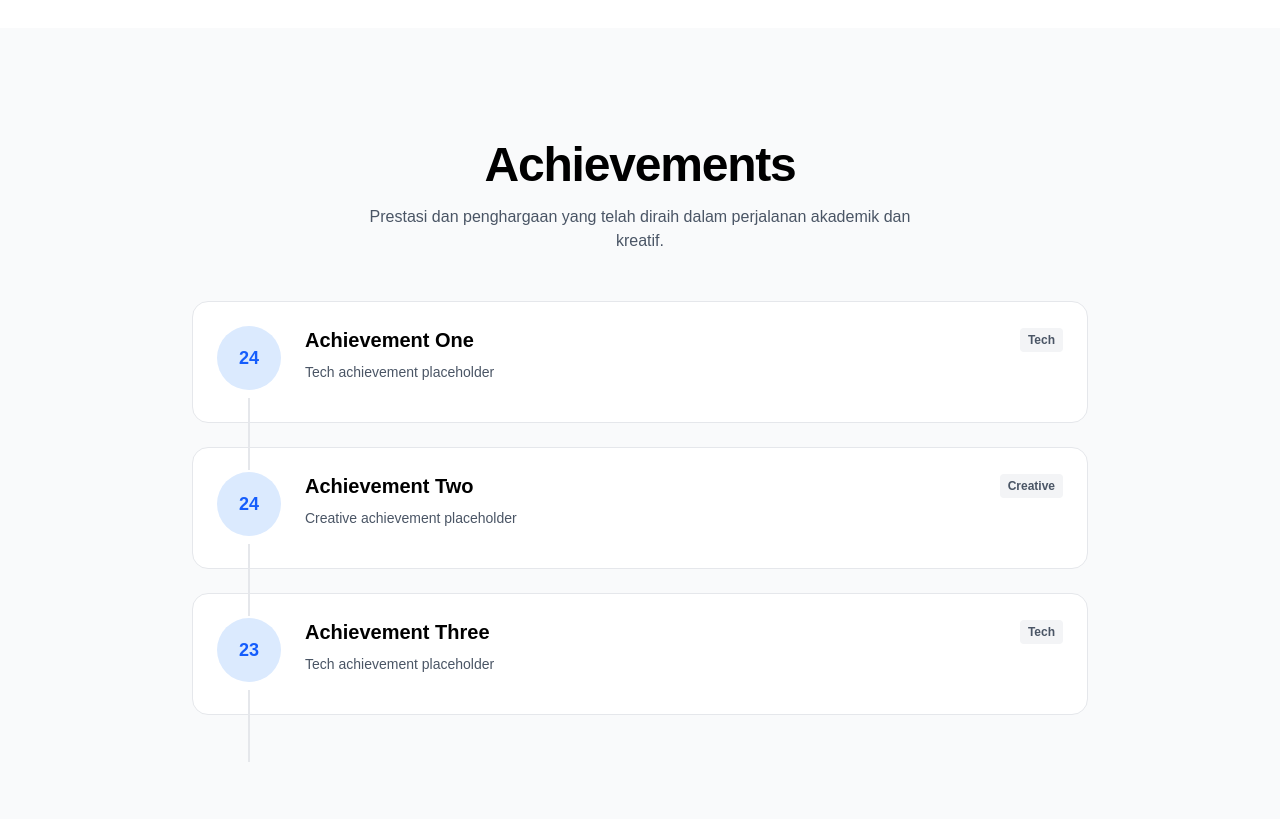
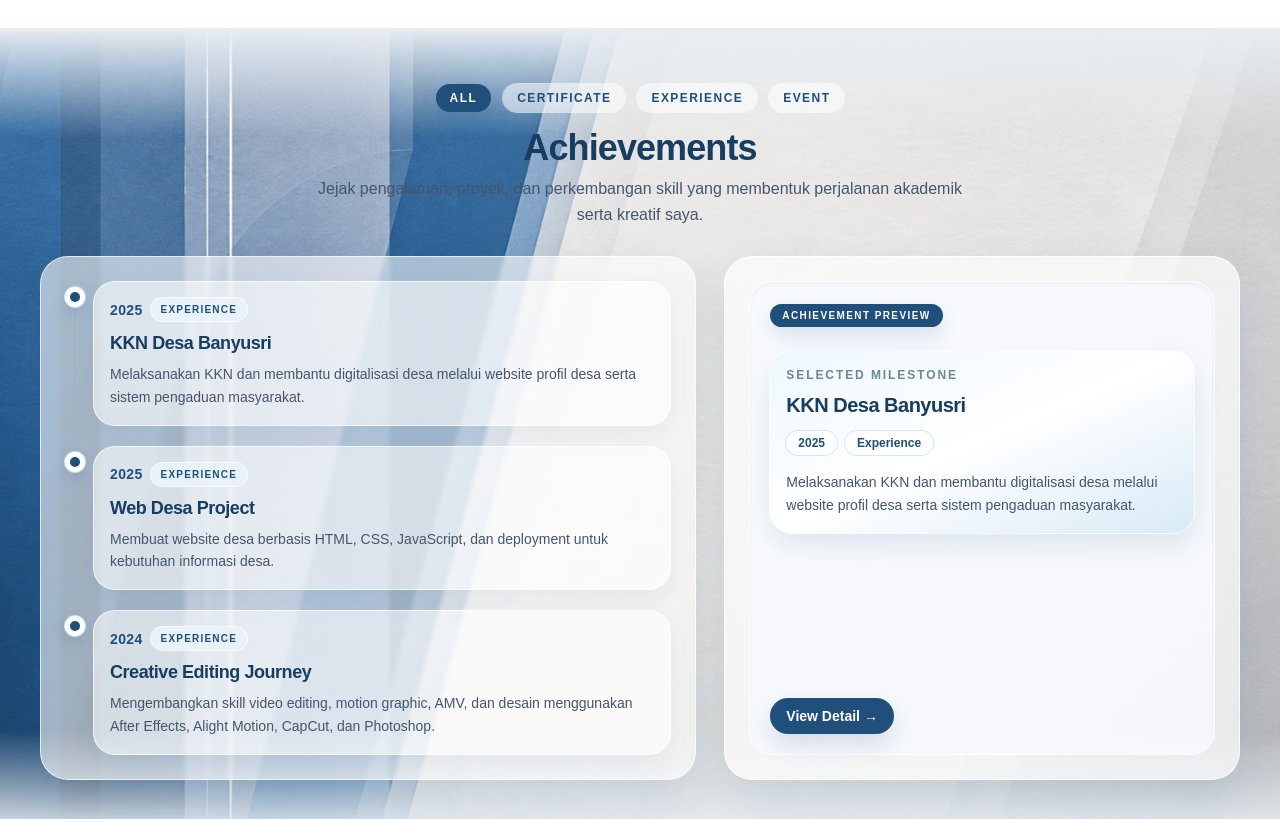
Before and after one commit to Abduldinata/hiyosashii-portfolio, a Next.js app: page / in a window 1280 px wide. Shown: the part 2260-3079 px from the top of the page. Built offline with nearby package versions, Linux system fonts and the light colour scheme.

Commit message:
update achievement section layout

```diff
--- a/src/components/sections/AchievementSection.jsx
+++ b/src/components/sections/AchievementSection.jsx
@@ -1,47 +1,158 @@
-import React from 'react';
-import { achievementsData } from '../../data/achievements';
+import React from "react";
+
+const filters = ["All", "Certificate", "Experience", "Event"];
+
+const milestones = [
+  {
+    year: "2025",
+    title: "KKN Desa Banyusri",
+    category: "Experience",
+    description:
+      "Melaksanakan KKN dan membantu digitalisasi desa melalui website profil desa serta sistem pengaduan masyarakat.",
+  },
+  {
+    year: "2025",
+    title: "Web Desa Project",
+    category: "Experience",
+    description:
+      "Membuat website desa berbasis HTML, CSS, JavaScript, dan deployment untuk kebutuhan informasi desa.",
+  },
+  {
+    year: "2024",
+    title: "Creative Editing Journey",
+    category: "Experience",
+    description:
+      "Mengembangkan skill video editing, motion graphic, AMV, dan desain menggunakan After Effects, Alight Motion, CapCut, dan Photoshop.",
+  },
+];
 
 export default function AchievementSection() {
+  const selectedMilestone = milestones[0];
+
   return (
     <section
       id="achievement"
-      className="min-h-screen w-full flex flex-col justify-center items-center px-6 py-20 bg-gray-50 dark:bg-zinc-950 text-black dark:text-white"
+      className="relative flex min-h-[calc(100vh-88px)] w-full items-center justify-center overflow-hidden px-4 py-14 text-slate-900 sm:px-6 lg:px-8"
     >
-      <div className="max-w-4xl w-full space-y-12">
-        <div className="text-center space-y-4">
-          <h2 className="text-3xl md:text-5xl font-bold tracking-tight">Achievements</h2>
-          <p className="text-gray-600 dark:text-zinc-400 max-w-xl mx-auto">
-            Prestasi dan penghargaan yang telah diraih dalam perjalanan akademik dan kreatif.
+      {/* Background image */}
+      <img
+        src="/assets/backgrounds/bg-achievement.png"
+        alt=""
+        aria-hidden="true"
+        className="absolute inset-0 z-0 h-full w-full object-cover"
+      />
+
+      {/* Readability overlay */}
+      <div className="absolute inset-0 z-[1] bg-white/10 pointer-events-none" />
+
+      {/* Top fade from Portfolio */}
+      <div className="absolute left-0 right-0 top-0 z-[2] h-[110px] bg-gradient-to-b from-[#e7edf2] to-transparent pointer-events-none" />
+
+      {/* Bottom fade to Contact */}
+      <div className="absolute bottom-0 left-0 right-0 z-[2] h-[105px] bg-gradient-to-b from-transparent to-[#e7edf2] pointer-events-none" />
+
+      <div className="relative z-10 mx-auto w-full max-w-[1200px]">
+        <div className="mb-7 text-center">
+          <div className="mb-4 flex flex-wrap items-center justify-center gap-2 sm:gap-3">
+            {filters.map((filter) => {
+              const isActive = filter === "All";
+
+              return (
+                <button
+                  key={filter}
+                  type="button"
+                  className={`rounded-full px-3.5 py-1.5 text-[11px] font-bold uppercase tracking-[0.12em] transition-colors sm:text-xs ${
+                    isActive
+                      ? "bg-[#1f4f7a] text-white shadow-[0_8px_22px_rgba(31,79,122,0.18)]"
+                      : "bg-white/55 text-[#1f4f7a] ring-1 ring-white/60 hover:bg-white/75"
+                  }`}
+                >
+                  {filter}
+                </button>
+              );
+            })}
+          </div>
+
+          <h2 className="text-3xl font-extrabold tracking-tight text-[#173d61] md:text-4xl">
+            Achievements
+          </h2>
+          <p className="mx-auto mt-2 max-w-2xl text-sm font-medium leading-relaxed text-slate-600 md:text-base">
+            Jejak pengalaman, proyek, dan perkembangan skill yang membentuk
+            perjalanan akademik serta kreatif saya.
           </p>
         </div>
 
-        <div className="space-y-6">
-          {achievementsData.map((achievement) => (
-            <div
-              key={achievement.id}
-              className="flex flex-col md:flex-row gap-6 p-6 rounded-2xl bg-white dark:bg-black border border-gray-200 dark:border-zinc-800"
+        <div className="grid grid-cols-1 items-stretch gap-5 md:grid-cols-[1.12fr_0.88fr] lg:gap-7">
+          <div className="rounded-[28px] border border-white/70 bg-white/58 p-5 shadow-[0_18px_45px_rgba(31,79,122,0.14)] backdrop-blur-[2px] sm:p-6">
+            <div className="relative space-y-5 pl-7">
+              <div className="absolute bottom-2 left-[9px] top-2 w-px bg-[#8fb6d1]/70" />
+
+              {milestones.map((milestone) => (
+                <article
+                  key={`${milestone.year}-${milestone.title}`}
+                  className="relative"
                 >
-              <div className="flex-shrink-0">
-                <div className="w-16 h-16 rounded-full bg-blue-100 dark:bg-blue-900/30 flex items-center justify-center">
-                  <span className="text-lg font-bold text-blue-600 dark:text-blue-400">
-                    {achievement.year.slice(-2)}
+                  <div className="absolute -left-[28px] top-1.5 flex h-5 w-5 items-center justify-center rounded-full bg-white shadow-[0_6px_16px_rgba(31,79,122,0.18)] ring-1 ring-[#cfe1ed]">
+                    <span className="h-2.5 w-2.5 rounded-full bg-[#1f4f7a]" />
+                  </div>
+
+                  <div className="rounded-[22px] border border-white/65 bg-white/55 p-4 shadow-[0_10px_24px_rgba(31,79,122,0.08)]">
+                    <div className="mb-2 flex flex-wrap items-center gap-2">
+                      <span className="text-sm font-extrabold tracking-wide text-[#1f4f7a]">
+                        {milestone.year}
+                      </span>
+                      <span className="rounded-full bg-[#e8f2f8] px-2.5 py-1 text-[10px] font-bold uppercase tracking-[0.12em] text-[#1f4f7a] ring-1 ring-white/80">
+                        {milestone.category}
                       </span>
                     </div>
-                <div className="w-0.5 h-full bg-gray-200 dark:bg-zinc-800 mx-auto mt-2"></div>
+                    <h3 className="text-base font-extrabold tracking-tight text-[#173d61] sm:text-lg">
+                      {milestone.title}
+                    </h3>
+                    <p className="mt-1.5 text-sm leading-relaxed text-slate-600">
+                      {milestone.description}
+                    </p>
                   </div>
-              <div className="flex-grow space-y-2">
-                <div className="flex items-center justify-between">
-                  <h3 className="text-xl font-bold">{achievement.title}</h3>
-                  <span className="text-xs font-semibold px-2 py-1 rounded bg-gray-100 dark:bg-zinc-800 text-gray-600 dark:text-zinc-400">
-                    {achievement.category}
+                </article>
+              ))}
+            </div>
+          </div>
+
+          <aside className="rounded-[28px] border border-white/75 bg-white/68 p-5 shadow-[0_18px_45px_rgba(31,79,122,0.14)] backdrop-blur-[2px] sm:p-6">
+            <div className="flex h-full min-h-[300px] flex-col justify-between rounded-[24px] border border-white/75 bg-[#f8fbff]/80 p-5 shadow-inner">
+              <div>
+                <span className="inline-flex rounded-full bg-[#1f4f7a] px-3 py-1 text-[10px] font-bold uppercase tracking-[0.14em] text-white shadow-[0_8px_20px_rgba(31,79,122,0.16)]">
+                  Achievement Preview
+                </span>
+
+                <div className="mt-6 rounded-[22px] bg-gradient-to-br from-[#eef7ff] via-white to-[#d8eaf6] p-4 shadow-[0_12px_28px_rgba(31,79,122,0.12)] ring-1 ring-white/80">
+                  <p className="text-xs font-bold uppercase tracking-[0.16em] text-[#6d8798]">
+                    Selected milestone
+                  </p>
+                  <h3 className="mt-2 text-xl font-extrabold tracking-tight text-[#173d61]">
+                    {selectedMilestone.title}
+                  </h3>
+                  <div className="mt-3 flex flex-wrap items-center gap-2">
+                    <span className="rounded-full bg-white/75 px-3 py-1 text-xs font-extrabold text-[#1f4f7a] ring-1 ring-[#d7e5ef]">
+                      {selectedMilestone.year}
+                    </span>
+                    <span className="rounded-full bg-white/75 px-3 py-1 text-xs font-extrabold text-[#1f4f7a] ring-1 ring-[#d7e5ef]">
+                      {selectedMilestone.category}
                     </span>
                   </div>
-                <p className="text-sm text-gray-600 dark:text-zinc-400">
-                  {achievement.description}
+                  <p className="mt-4 text-sm leading-relaxed text-slate-600">
+                    {selectedMilestone.description}
                   </p>
                 </div>
               </div>
-          ))}
+
+              <button
+                type="button"
+                className="mt-5 inline-flex w-fit items-center rounded-full bg-[#1f4f7a] px-4 py-2 text-sm font-extrabold text-white shadow-[0_10px_24px_rgba(31,79,122,0.18)] transition-transform hover:-translate-y-0.5"
+              >
+                View Detail <span className="ml-1">→</span>
+              </button>
+            </div>
+          </aside>
         </div>
       </div>
     </section>
```
Lines whose indentation alone changed are shown as unchanged.
